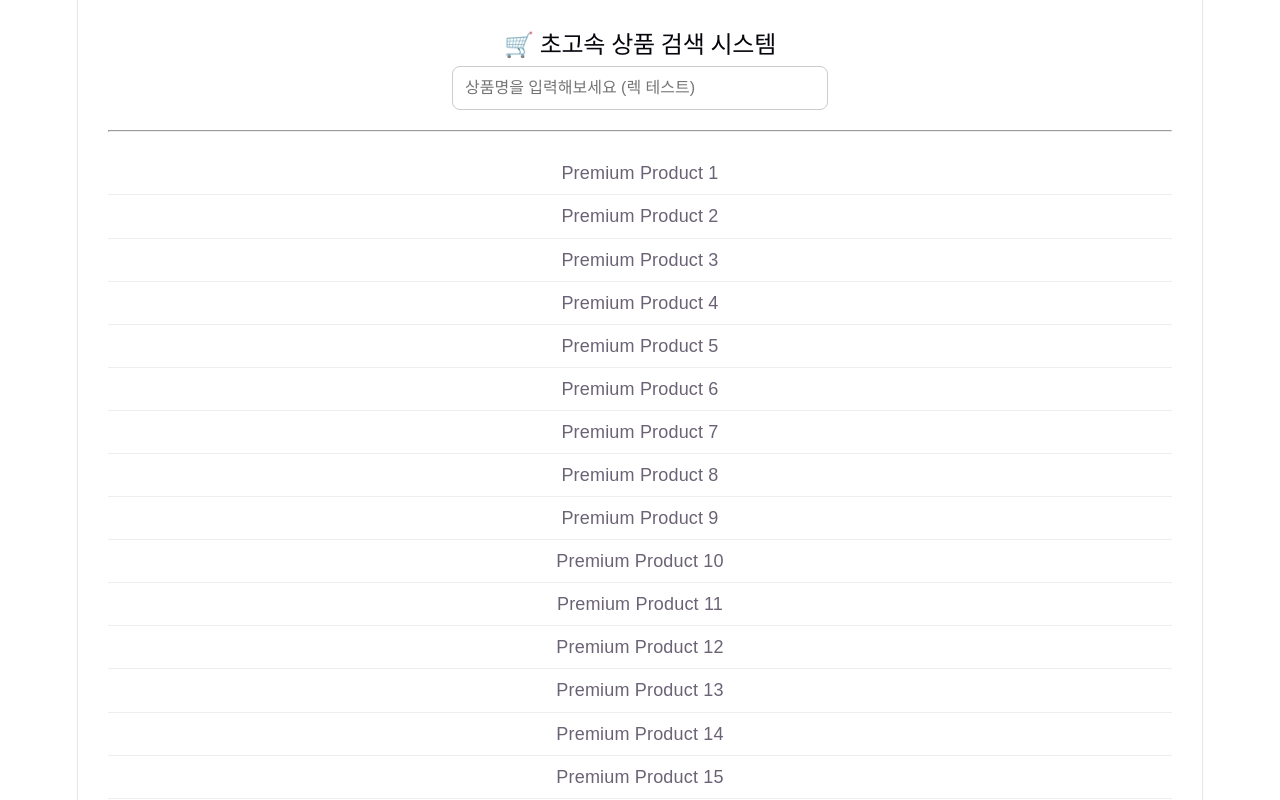
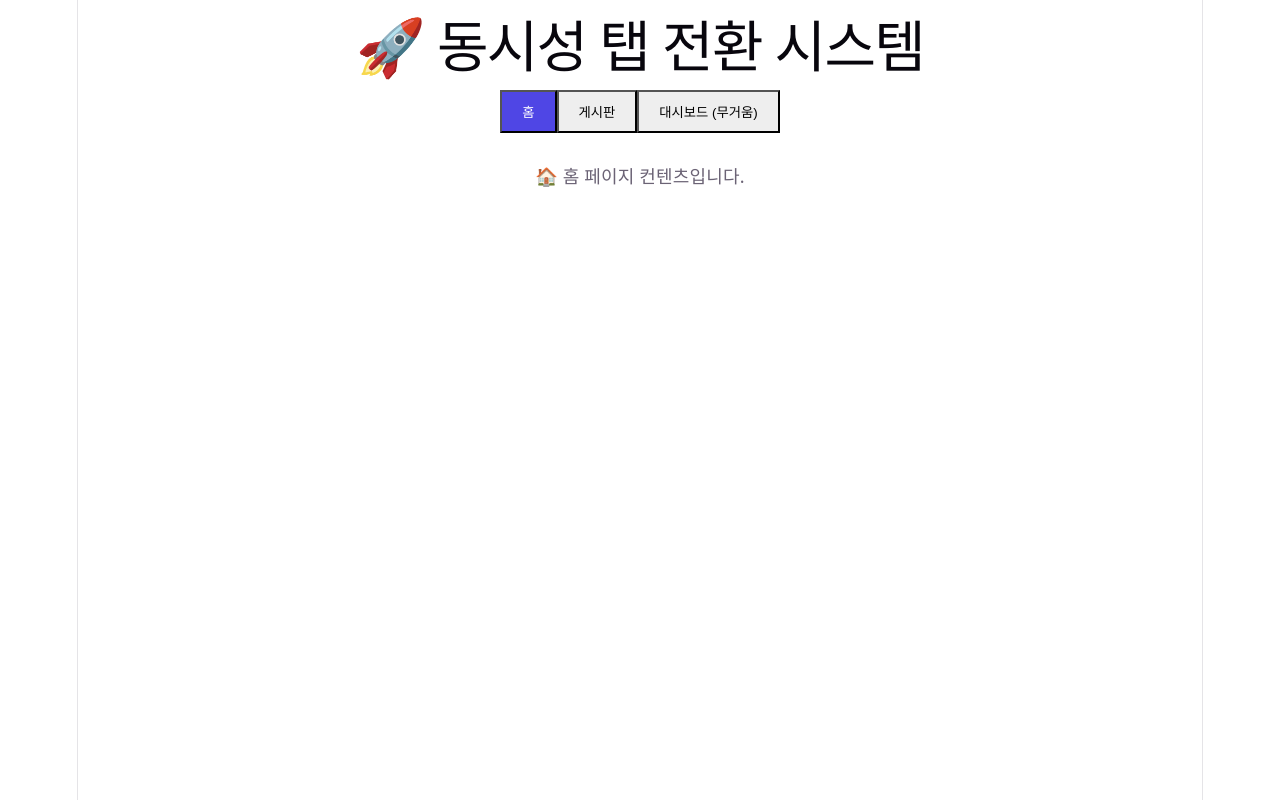
Before and after one commit to yunajoe/react-master-class-part2-inflearn, a React (Vite) app: page / in a window 1280 px wide. Shown: the top 800 px of the page. Built offline with nearby package versions, Linux system fonts and the light colour scheme.

Commit message:
guide:. useTransition 심화 — 탭 전환과 실전 응용 전략

```diff
--- a/src/App.jsx
+++ b/src/App.jsx
@@ -1,8 +1,8 @@
 import "./App.css";
-import HighSpeedSearch from "./components/HighSpeedSearch.jsx";
+import AdminDashBoardWrapper from "./components/AdminDashBoardWrapper.jsx";
 
 function App() {
-  return <HighSpeedSearch />;
+  return <AdminDashBoardWrapper />;
 }
 
 export default App;
--- /dev/null
+++ b/src/components/AdminDashBoard.jsx
@@ -0,0 +1,24 @@
+import { memo } from "react";
+
+const AdminDashBoard = memo(function AdminDashBoard() {
+  const items = Array.from(
+    { length: 10000 },
+    (_, i) => `대시보드 리포트 데이터 #${i + 1}`,
+  );
+  return (
+    <div style={{ marginTop: "20px" }}>
+      <h3>📊 관리자 상세 리포트 (방대함)</h3>
+      <ul
+        style={{ height: "400px", overflowY: "auto", border: "1px solid #ddd" }}
+      >
+        {items.map((item, index) => (
+          <li key={index} style={{ padding: "5px", fontSize: "12px" }}>
+            {item}
+          </li>
+        ))}
+      </ul>
+    </div>
+  );
+});
+
+export default AdminDashBoard;
--- /dev/null
+++ b/src/components/AdminDashBoardWrapper.jsx
@@ -0,0 +1,74 @@
+import { useState, useTransition } from "react";
+import AdminDashBoard from "./AdminDashBoard.jsx";
+import HomeTab from "./HomeTab.jsx";
+import PostsTab from "./PostsTab.jsx";
+
+function AdminDashBoardWrapper() {
+  const [tab, setTab] = useState("home");
+  const [isPending, startTransition] = useTransition();
+
+  const handleTabSelect = (nextTab) => {
+    startTransition(() => {
+      setTab(nextTab);
+    });
+  };
+  return (
+    <div>
+      <h1>🚀 동시성 탭 전환 시스템</h1>
+      <div>
+        <button
+          style={{
+            padding: "10px 20px",
+            backgroundColor: tab === "home" ? "#4f46e5" : "#eee",
+            color: tab === "home" ? "white" : "black",
+          }}
+          onClick={() => handleTabSelect("home")}
+        >
+          홈
+        </button>
+        <button
+          onClick={() => handleTabSelect("posts")}
+          style={{
+            padding: "10px 20px",
+            backgroundColor: tab === "posts" ? "#4f46e5" : "#eee",
+            color: tab === "posts" ? "white" : "black",
+          }}
+        >
+          게시판
+        </button>
+        <button
+          onClick={() => handleTabSelect("admin")}
+          style={{
+            padding: "10px 20px",
+            backgroundColor: tab === "admin" ? "#ef4444" : "#eee",
+            color: tab === "admin" ? "white" : "black",
+          }}
+        >
+          대시보드 (무거움)
+        </button>
+
+        <div style={{ height: "30px" }}>
+          {isPending && (
+            <p style={{ color: "#4f46e5", fontWeight: "bold" }}>
+              ⏳ 백그라운드에서 화면을 구성 중입니다...
+            </p>
+          )}
+        </div>
+
+        <main
+          style={{
+            opacity: isPending ? 0.3 : 1,
+            transition: "opacity 0.3s ease",
+            pointerEvents: isPending ? "none" : "auto",
+          }}
+        >
+          {tab === "home" && <HomeTab />}
+          {tab === "posts" && <PostsTab />}
+          {tab === "admin" && <AdminDashBoard />}
+        </main>
+      </div>
+    </div>
+  );
+}
+
+export default AdminDashBoardWrapper;
--- /dev/null
+++ b/src/components/HomeTab.jsx
@@ -0,0 +1,5 @@
+function HomeTab() {
+  return <div>🏠 홈 페이지 컨텐츠입니다.</div>;
+}
+
+export default HomeTab;
--- /dev/null
+++ b/src/components/PostsTab.jsx
@@ -0,0 +1,5 @@
+function PostsTab() {
+  return <div>📝 게시판 목록입니다.</div>;
+}
+
+export default PostsTab;
```
